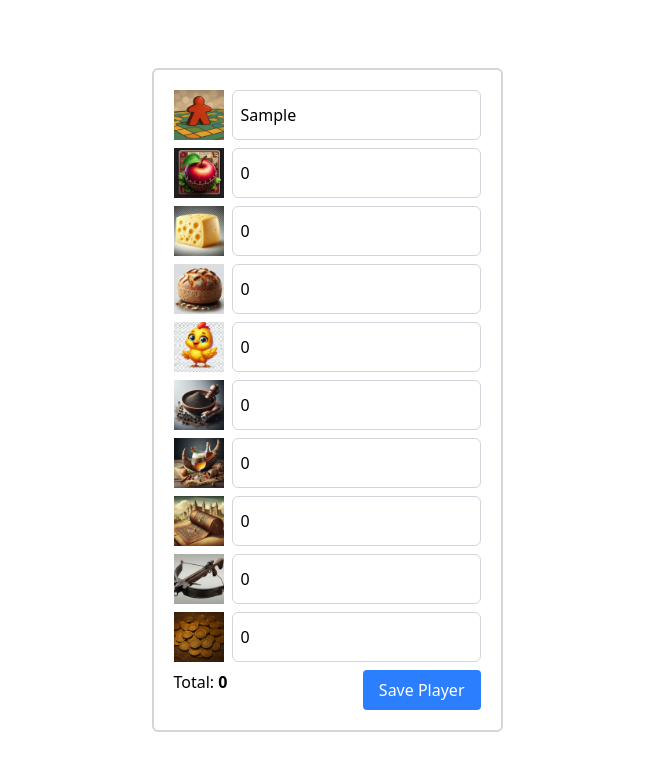
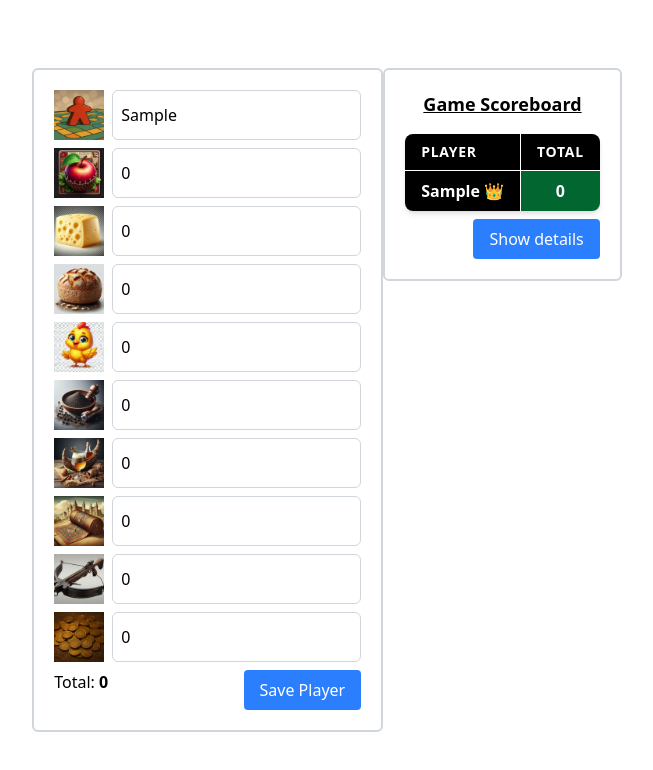
Before and after one commit to stoicescus/sheriff-of-notthingham-score-calculator, a React (Vite) app: page / in a window 1280 px wide. Both pictures are taken after typing "Sample" into the empty fields and a click on the button "Save Player". Shown: the top 770 px of the page, without its empty margins (313-966 px from the left). Built offline with nearby package versions, Linux system fonts and the light colour scheme.

Commit message:
Add show all players and scoreboard components

```diff
--- a/src/App.jsx
+++ b/src/App.jsx
@@ -1,6 +1,7 @@
 import { useState } from 'react';
 
 import Player from './components/player';
+import AllPlayers from './components/all_players';
 
 import './App.css';
 
@@ -8,14 +9,27 @@ function App() {
 	const [allPlayers, setAllPlayers] = useState([]);
 
 	const savePlayerHandler = (playerStats) => {
+		// check if the new player exists
+		const existingPlayerNames = allPlayers.map((player) => player.playerName);
+
+		if (existingPlayerNames.includes(playerStats.playerName)) {
+			alert('Player was already calculated.');
+			return;
+		}
+
 		setAllPlayers([...allPlayers, playerStats]);
 	};
 
 	return (
 		<main className="flex justify-center items-center h-screen">
-			<>
-				<Player savePlayerHandler={savePlayerHandler} />
-			</>
+			<div className="flex flex-col md:flex-row">
+				<div className="w-full md:w-auto mb-4 md:mb-0">
+					<Player savePlayerHandler={savePlayerHandler} />
+				</div>
+				<div className="w-full md:w-auto">
+					<AllPlayers allPlayers={allPlayers} />
+				</div>
+			</div>
 		</main>
 	);
 }
--- /dev/null
+++ b/src/components/all_players.jsx
@@ -0,0 +1,62 @@
+import Scoreboard from './scoreboard';
+
+const AllPlayers = ({ allPlayers }) => {
+	const getBonusesWithTies = (players) => {
+		const bonuses = {
+			apples: { king: 20, queen: 10 },
+			cheese: { king: 15, queen: 10 },
+			bread: { king: 15, queen: 10 },
+			chickens: { king: 10, queen: 5 },
+		};
+
+		const bonusScores = {};
+
+		Object.keys(bonuses).forEach((good) => {
+			const sorted = [...players].filter((p) => p[good].nr > 0).sort((a, b) => b[good].nr - a[good].nr);
+
+			if (sorted.length === 0) return;
+
+			const kingCount = sorted[0][good].nr;
+			const kings = sorted.filter((p) => p[good].nr === kingCount);
+
+			if (kings.length > 1) {
+				// Tie for King: combine King + Queen bonus, divide equally
+				const totalBonus = bonuses[good].king + bonuses[good].queen;
+				const splitBonus = Math.floor(totalBonus / kings.length);
+
+				kings.forEach((p) => {
+					bonusScores[p.playerName] = (bonusScores[p.playerName] || 0) + splitBonus;
+				});
+			} else {
+				// One true King
+				const king = sorted[0];
+				bonusScores[king.playerName] = (bonusScores[king.playerName] || 0) + bonuses[good].king;
+
+				// Check for Queen tie among second place
+				const queenCount = sorted.find((p) => p[good].nr < kingCount)?.[good].nr ?? 0;
+
+				if (queenCount > 0) {
+					const queens = sorted.filter((p) => p[good].nr === queenCount);
+					const queenSplit = Math.floor(bonuses[good].queen / queens.length);
+
+					queens.forEach((p) => {
+						bonusScores[p.playerName] = (bonusScores[p.playerName] || 0) + queenSplit;
+					});
+				}
+			}
+		});
+
+		return bonusScores;
+	};
+
+	const bonuses = getBonusesWithTies(allPlayers);
+
+	return (
+		<aside className="w-fit border-2 border-gray-300 rounded-md p-5">
+			<div className="text-lg text-center underline mb-4 font-bold ">Game Scoreboard</div>
+			<Scoreboard players={allPlayers} bonuses={bonuses} />
+		</aside>
+	);
+};
+
+export default AllPlayers;
--- /dev/null
+++ b/src/components/scoreboard.jsx
@@ -0,0 +1,93 @@
+import { useState } from 'react';
+
+import { getBaseTotal } from '../utils/utils';
+
+const Scoreboard = ({ players, bonuses }) => {
+	const [showDetails, setShowDetails] = useState(false);
+
+	if (players.length === 0) return;
+
+	const descendingSortedPlayers = [...players].sort((a, b) => {
+		const totalA = getBaseTotal(a) + (bonuses[a.playerName] || 0);
+		const totalB = getBaseTotal(b) + (bonuses[b.playerName] || 0);
+		return totalB - totalA;
+	});
+
+	const topScore = getBaseTotal(descendingSortedPlayers[0]) + (bonuses[descendingSortedPlayers[0].playerName] || 0);
+
+	const renderPlayersStats = () => {
+		return descendingSortedPlayers.map((player, index) => {
+			const baseTotal = getBaseTotal(player);
+			const bonus = bonuses[player.playerName] || 0;
+			const finalScore = baseTotal + bonus;
+			const isWinner = finalScore === topScore;
+
+			return (
+				<tr key={player.playerName} className="divide-x divide-white text-center">
+					<td className="px-4 py-2 font-semibold bg-black text-white">
+						{player.playerName} {isWinner ? '👑' : ''}
+					</td>
+					{showDetails && (
+						<>
+							<td className="text-center bg-green-600 text-white">{player.apples.nr}</td>
+							<td className="text-center bg-green-600 text-white">{player.cheese.nr}</td>
+							<td className="text-center bg-green-600 text-white">{player.bread.nr}</td>
+							<td className="text-center bg-green-600 text-white">{player.chickens.nr}</td>
+							<td className="text-center bg-red-700 text-white">{player.pepper.nr}</td>
+							<td className="text-center bg-red-700 text-white">{player.mead.nr}</td>
+							<td className="text-center bg-red-700 text-white">{player.silk.nr}</td>
+							<td className="text-center bg-red-700 text-white">{player.crossbows.nr}</td>
+							<td className="text-center bg-yellow-500 text-white">{player.gold.nr}</td>
+							<td className="text-center bg-green-700 text-white">{baseTotal}</td>
+							<td className="text-center bg-green-700 text-white">{bonus}</td>
+						</>
+					)}
+					<td className="text-center bg-green-800 text-white font-bold">{finalScore}</td>
+				</tr>
+			);
+		});
+	};
+
+	const handleDetails = () => setShowDetails(!showDetails);
+
+	return (
+		<div className="scoreboard">
+			<table className="table-auto min-w-full border-collapse bg-white shadow-md rounded-lg overflow-hidden">
+				<thead className="bg-black text-white text-sm uppercase tracking-wider">
+					<tr className="divide-x divide-y divide-white text-center">
+						<th className="px-4 py-2 text-left">Player</th>
+						{showDetails && (
+							<>
+								<th className="px-4 py-2">Apples</th>
+								<th className="px-4 py-2">Cheese</th>
+								<th className="px-4 py-2">Bread</th>
+								<th className="px-4 py-2">Chickens</th>
+								<th className="px-4 py-2">Pepper</th>
+								<th className="px-4 py-2">Mead</th>
+								<th className="px-4 py-2">Silk</th>
+								<th className="px-4 py-2">Crossbows</th>
+								<th className="px-4 py-2">Gold</th>
+								<th className="px-4 py-2">Base Total</th>
+								<th className="px-4 py-2">Bonus</th>
+							</>
+						)}
+						<th className="px-4 py-2 border-b border-white">Total</th>
+					</tr>
+				</thead>
+				<tbody className="divide-y divide-gray-200">{renderPlayersStats()}</tbody>
+			</table>
+			<div className="text-right">
+				{players.length > 0 && (
+					<button
+						className="bg-blue-500 hover:bg-blue-400 cursor-pointer transition-colors duration-300 ease-in-out text-white px-4 py-2 mt-2 text-right rounded"
+						onClick={handleDetails}
+					>
+						{showDetails ? 'Hide Details' : 'Show details'}
+					</button>
+				)}
+			</div>
+		</div>
+	);
+};
+
+export default Scoreboard;
--- a/src/hooks/usePlayer.js
+++ b/src/hooks/usePlayer.js
@@ -1,4 +1,6 @@
 import { useState } from 'react';
+
+import { getBaseTotal } from '../utils/utils';
 
 const initialState = {
 	playerName: '',
@@ -27,19 +29,13 @@ const usePlayer = () => {
 				[name]: name === 'playerName' ? newValue : { ...prevStats[name], nr: newValue },
 			};
 
-			const newTotal = getDerivedTotalFromState(updatedStats);
+			const baseTotal = getBaseTotal(updatedStats);
 
 			return {
 				...updatedStats,
-				total: newTotal,
+				total: baseTotal,
 			};
 		});
-	};
-
-	let getDerivedTotalFromState = (state) => {
-		return Object.values(state).reduce((sum, item) => {
-			return sum + (item.type ? Number(item.nr) * Number(item.cardValue) || 0 : item.nr || 0);
-		}, 0);
 	};
 
 	return { playerStats, handleInputChange };
--- /dev/null
+++ b/src/utils/utils.js
@@ -0,0 +1,5 @@
+export const getBaseTotal = (state) => {
+	return Object.values(state).reduce((sum, item) => {
+		return sum + (item.type ? Number(item.nr) * Number(item.cardValue) || 0 : item.nr || 0);
+	}, 0);
+};
```
